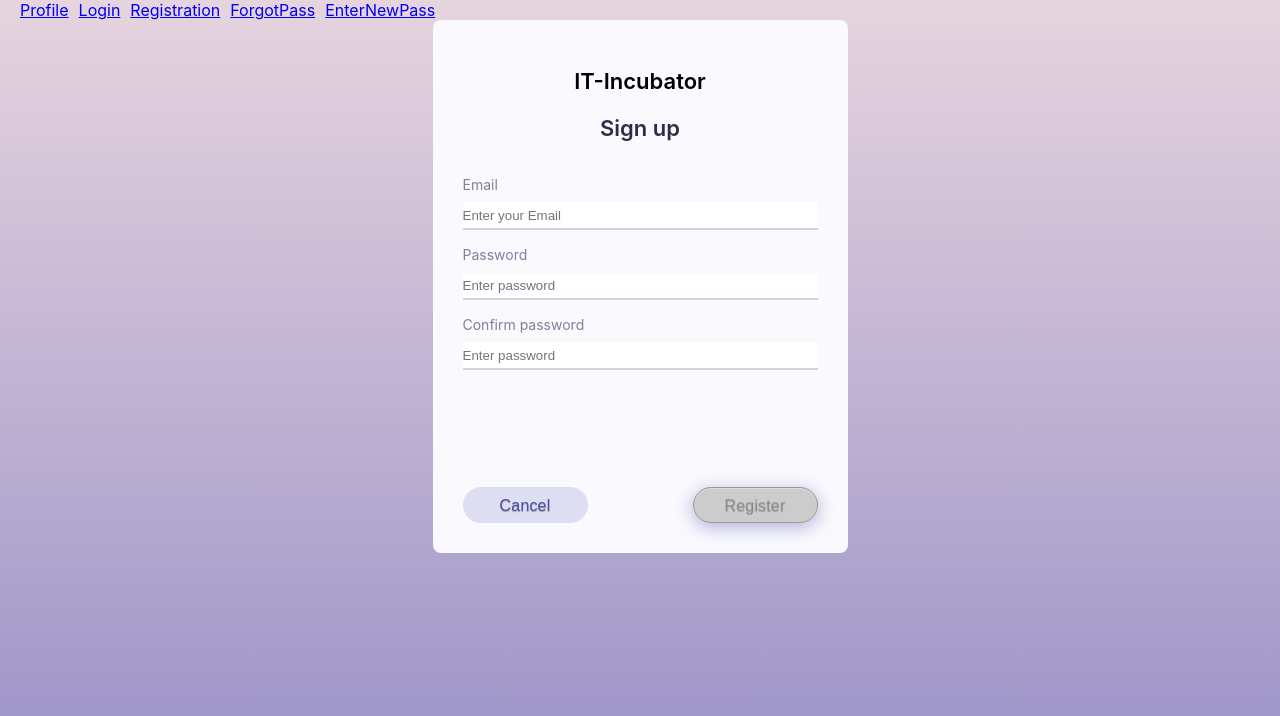
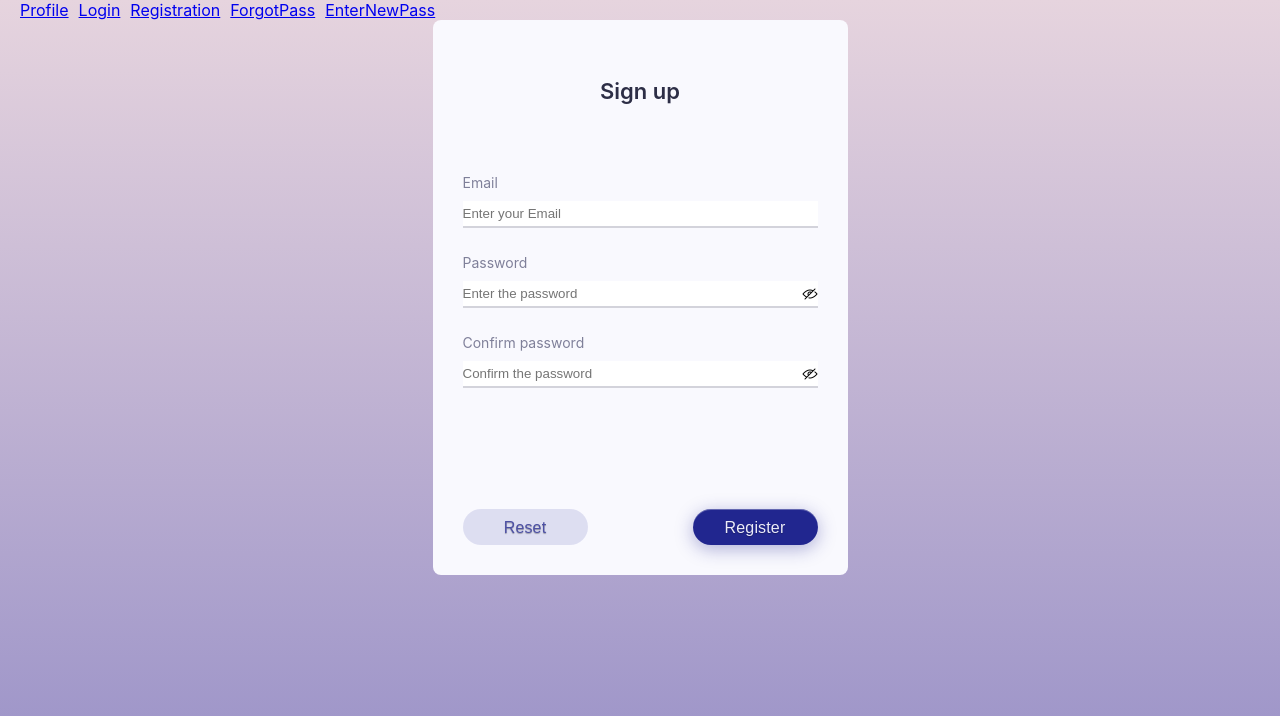
Before and after one commit to saintic132/Cards, a React (Create React App) app: page /#/registration in a window 1280 px wide. Shown: the top 716 px of the page. Built offline with nearby package versions, Linux system fonts and the light colour scheme.

Commit message:
Сделана форма регистрации

```diff
--- a/src/common/c1-API/API.tsx
+++ b/src/common/c1-API/API.tsx
@@ -7,7 +7,7 @@ const instance = axios.create({
 
 export const userAPI = {
     editProfile(name: string, avatar?: string) {
-        return instance.put<{ name: string, avatar?: string }, AxiosResponse<ResponseType<UpdatedUser>>>('/auth/me', {
+        return instance.put<{ name: string, avatar?: string }, AxiosResponse<ResponseType<User>>>('/auth/me', {
             name,
             avatar
         })
@@ -16,11 +16,11 @@ export const userAPI = {
 
 export const authAPI = {
     login(data: LoginType) {
-        return instance.post<LoginType, AxiosResponse<ResponseType<UpdatedUser>>>(`/auth/login`, data)
+        return instance.post<LoginType, AxiosResponse<User>>(`/auth/login`, data)
     },
 }
 
-export type UpdatedUser = {
+export type User = {
     _id: string;
     email: string;
     name: string;
--- a/src/components/Container/Main/Profile/UserProfile/EditProfile/EditProfile.module.css
+++ b/src/components/Container/Main/Profile/UserProfile/EditProfile/EditProfile.module.css
@@ -39,7 +39,7 @@
 }
 
 .editProfile__edit {
-    margin-top: 15px;
+    margin-top: 25px;
     display: flex;
     flex-direction: column;
 }
--- a/src/components/Container/Main/Profile/UserProfile/EditProfile/EditProfile.tsx
+++ b/src/components/Container/Main/Profile/UserProfile/EditProfile/EditProfile.tsx
@@ -65,7 +65,7 @@ export const EditProfile = memo(({profileData, clickToEditProfile}: EditProfileP
                         <h2>Personal Information</h2>
                         <img
                             className={style.editProfile__img_avatar}
-                            src={profileData.avatar === undefined || profileData.avatar === 'email' ? noAvatar : profileData.avatar}
+                            src={profileData.avatar ? noAvatar : profileData.avatar}
                             alt="avatar"
                             onClick={() => setShowUploadAvatar(!showUploadAvatar)}
                         />
--- a/src/components/Container/Main/Profile/UserProfile/UserProfile.tsx
+++ b/src/components/Container/Main/Profile/UserProfile/UserProfile.tsx
@@ -13,7 +13,7 @@ export const UserProfile = memo(({name, avatar, clickToEditProfile}: UserProfile
     return (
         <div className={style.userProfile}>
             <img
-                src={avatar === undefined || avatar === 'email' ? noAvatar: avatar}
+                src={avatar ? noAvatar: avatar}
                 alt="avatar"
             />
             <div className={style.userProfile__name}>
--- a/src/components/features/Login/Login.tsx
+++ b/src/components/features/Login/Login.tsx
@@ -23,7 +23,7 @@ export const Login = () => {
         validationSchema: Yup.object({
             email: Yup.string().email('Invalid email address').required('Required'),
             password: Yup.string()
-                .min(5, 'Must be 5 characters at least')
+                .min(8, 'Must be 5 characters at least')
                 .required('Required'),
         }),
         onSubmit: values => {
--- a/src/components/features/Registration/Registration.module.css
+++ b/src/components/features/Registration/Registration.module.css
@@ -20,8 +20,15 @@
     line-height: 33px;
     align-self: center;
 }
+
+.registration__form_body {
+    width: 100%;
+    margin-top: 40px;
+}
+
 .registration__edit {
-    margin-top: 15px;
+    position: relative;
+    margin-top: 25px;
     display: flex;
     flex-direction: column;
 }
@@ -54,6 +61,15 @@
 
 .registration__edit_input:focus {
     outline: none;
+}
+
+.registration__show_hide_pass {
+    cursor: pointer;
+    position: absolute;
+    bottom: 11px;
+    height: 16px;
+    right: 0;
+    top: 33px;
 }
 
 .registration__edit_buttonCancel {
@@ -103,3 +119,27 @@ button[disabled] {
     background-color: #cccccc;
     color: #6666
 }
+
+
+/*Error field show*/
+
+.registration_error {
+    color: red;
+}
+
+.registration_server_error {
+    max-width: 250px;
+    width: 100%;
+    color: red;
+    position: relative;
+    top: 50px;
+    left: 75px;
+}
+
+.fakeDivAvatarUrl {
+    height: 35px;
+}
+
+.fakeDiv {
+    height: 21px;
+}
--- a/src/components/features/Registration/Registration.tsx
+++ b/src/components/features/Registration/Registration.tsx
@@ -1,79 +1,82 @@
-import React, {ChangeEvent, useEffect, useState} from 'react';
-import {Field, Form, Formik} from "formik";
+import React, {useEffect, useState} from 'react';
+import {ErrorMessage, Field, Form, Formik} from "formik";
 import SuperButton from "../../../common/c4-common_buttons/c2-SuperButton/SuperButton";
 import style from './Registration.module.css';
 import {useAppDispatch, useAppSelector} from "../../../store/store";
 import {useNavigate} from "react-router-dom";
-import {
-    registrNewUserTC,
-    setErrorToProfileAC,
-    setRegistrationCompletedAC
-} from "../../../store/reducers/profile-reducer";
+import {registrNewUserTC, setRegistrationCompletedAC} from "../../../store/reducers/profile-reducer";
+import * as Yup from "yup";
+import show_pass from '../../../assets/a2-show_hide_password/show.png'
+import hidden_pass from '../../../assets/a2-show_hide_password/hidden.png'
 
+type FormikInputType = {
+    email: string,
+    password: string,
+    passwordConfirm: string,
+}
 
 export const Registration = () => {
 
     const dispatch = useAppDispatch()
-
-    const [email, setEmail] = useState('')
-    const onChangeEmail = (e: ChangeEvent<HTMLInputElement>) => {
-        setEmail(e.currentTarget.value)
-    }
-    const [password, setPassword] = useState('')
-    const onChangePassword = (e: ChangeEvent<HTMLInputElement>) => {
-        setPassword(e.currentTarget.value)
-    }
-    const [confirmPassword, setConfirmPassword] = useState('')
-    const onChangeConfirmPassword = (e: ChangeEvent<HTMLInputElement>) => {
-        setConfirmPassword(e.currentTarget.value)
-    }
     const navigate = useNavigate()
-
-    const errorUnsame = useAppSelector(store => store.profile.errorMessage)
-    const register = useAppSelector(store => store.profile.registerCompleted)
-
-    const initialValues = {
-        email: '',
-        password: '',
-        confirmPassword: '',
-    }
+    const [showPass, setShowPass] = useState<boolean>(false);
+    const [showConfirmPass, setShowConfirmPass] = useState<boolean>(false);
+    const register = useAppSelector(store => store.profile)
 
     useEffect(() => {
-        let newTo: any
-        if (register) {
-            newTo = setTimeout(() => {
+        let newTo: number
+        if (register.registerCompleted) {
+            newTo = +setTimeout(() => {
                 navigate('/login')
                 dispatch(setRegistrationCompletedAC(false))
             }, 2500)
         }
 
         return () => {
-            if (register) {
+            if (register.registerCompleted) {
                 clearTimeout(newTo)
             }
         }
 
-    }, [register, dispatch, navigate])
+    }, [register.registerCompleted, dispatch, navigate])
 
-    const onSubmit = () => {
-        if (password === confirmPassword) {
-            dispatch(registrNewUserTC({email, password}))
-        } else {
-            dispatch(setErrorToProfileAC('Passwords unsame'))
+    const hideAllPasswordWhenReset = () => {
+        setShowPass(false)
+        setShowConfirmPass(false)
     }
+
+    const initialValues: FormikInputType = {
+        email: '',
+        password: '',
+        passwordConfirm: '',
+    }
+    const validate = Yup.object({
+        email: Yup.string().required('Required').email('must be a valid email'),
+        password: Yup.string()
+            .required('Password is required')
+            .min(8, 'Too short - should be 8 chars minimum.')
+            .oneOf([Yup.ref('passwordConfirm'), null], 'Passwords must match')
+        ,
+        passwordConfirm: Yup.string()
+            .required('Password is required')
+            .oneOf([Yup.ref('password'), null], 'Passwords must match')
+    })
+
+
+    const onSubmit = (values: FormikInputType) => {
+        dispatch(registrNewUserTC(values.email, values.password))
     }
     return (
         <div className={style.registration__container}>
             <div className={style.registration__edit_body}>
-
-                <h1>IT-Incubator</h1>
-                <h2>Sign up</h2>
-
                 <Formik
                     initialValues={initialValues}
                     onSubmit={onSubmit}
+                    validationSchema={validate}
                 >
                     <Form className={style.registration__edit}>
+                        <h2>Sign up</h2>
+                        <div className={style.registration__form_body}>
                             <div className={style.registration__edit}>
                                 <label>Email</label>
                                 <Field
@@ -81,52 +84,68 @@ export const Registration = () => {
                                     name='email'
                                     type='text'
                                     placeholder='Enter your Email'
-                                value={email}
-                                onChange={onChangeEmail}
                                 />
+                                <ErrorMessage name="email" component="div"
+                                              className={style.registration_error}/>
                             </div>
                             <div className={style.registration__edit}>
                                 <label>Password</label>
                                 <Field
                                     className={style.registration__edit_input}
                                     name='password'
-                                type='password'
-                                placeholder='Enter password'
-                                value={password}
-                                onChange={onChangePassword}
+                                    type={showPass ? 'text' : 'password'}
+                                    placeholder='Enter the password'
                                 />
+                                <img
+                                    className={style.registration__show_hide_pass}
+                                    src={showPass ? show_pass : hidden_pass}
+                                    onClick={() => setShowPass(!showPass)}
+                                    alt="show or hide"/>
+                                <ErrorMessage name="password" component="div"
+                                              className={style.registration_error}/>
                             </div>
                             <div className={style.registration__edit}>
                                 <label>Confirm password</label>
                                 <Field
                                     className={style.registration__edit_input}
-                                name='confirmPassword'
-                                type='password'
-                                placeholder='Enter password'
-                                value={confirmPassword}
-                                onChange={onChangeConfirmPassword}
+                                    name='passwordConfirm'
+                                    type={showConfirmPass ? 'text' : 'password'}
+                                    placeholder='Confirm the password'
                                 />
+                                <img
+                                    className={style.registration__show_hide_pass}
+                                    src={showConfirmPass ? show_pass : hidden_pass}
+                                    onClick={() => setShowConfirmPass(!showConfirmPass)}
+                                    alt="show or hide"/>
+                                <ErrorMessage name="passwordConfirm" component="div"
+                                              className={style.registration_error}/>
                             </div>
-                        <div className={style.registration__edit}>
-                            <span>
-                                {errorUnsame}
-                            </span>
+                            {
+                                !register.errorMessage &&
+                                <div className={style.fakeDiv}/>
+                            }
+                            {
+                                register.errorMessage &&
+                                <div className={style.registration_server_error}>
+                                    {register.errorMessage}
                                 </div>
-                        {register && <div>Register completed</div>}
+                            }
+                            {register.registerCompleted && <div>Register completed</div>}
                             <div className={style.registration__edit_buttons}>
                                 <SuperButton
                                     className={style.registration__edit_buttonCancel}
                                     type='reset'
+                                    onClick={hideAllPasswordWhenReset}
                                 >
-                                Cancel
+                                    Reset
                                 </SuperButton>
                                 <SuperButton
                                     className={style.registration__edit_buttonRegistration}
                                     type='submit'
-                                disabled={!(email && password && confirmPassword)}
                                 >
                                     Register
                                 </SuperButton>
+                            </div>
                         </div>
                     </Form>
                 </Formik>
```
Also changed, not shown: src/common/c1-API/RegistrationAPI.ts (+2 -7 lines), src/store/reducers/profile-reducer.ts (+22 -13 lines), src/assets/a2-show_hide_password/hidden.png (added), src/assets/a2-show_hide_password/show.png (added). Lines whose indentation alone changed are shown as unchanged.
